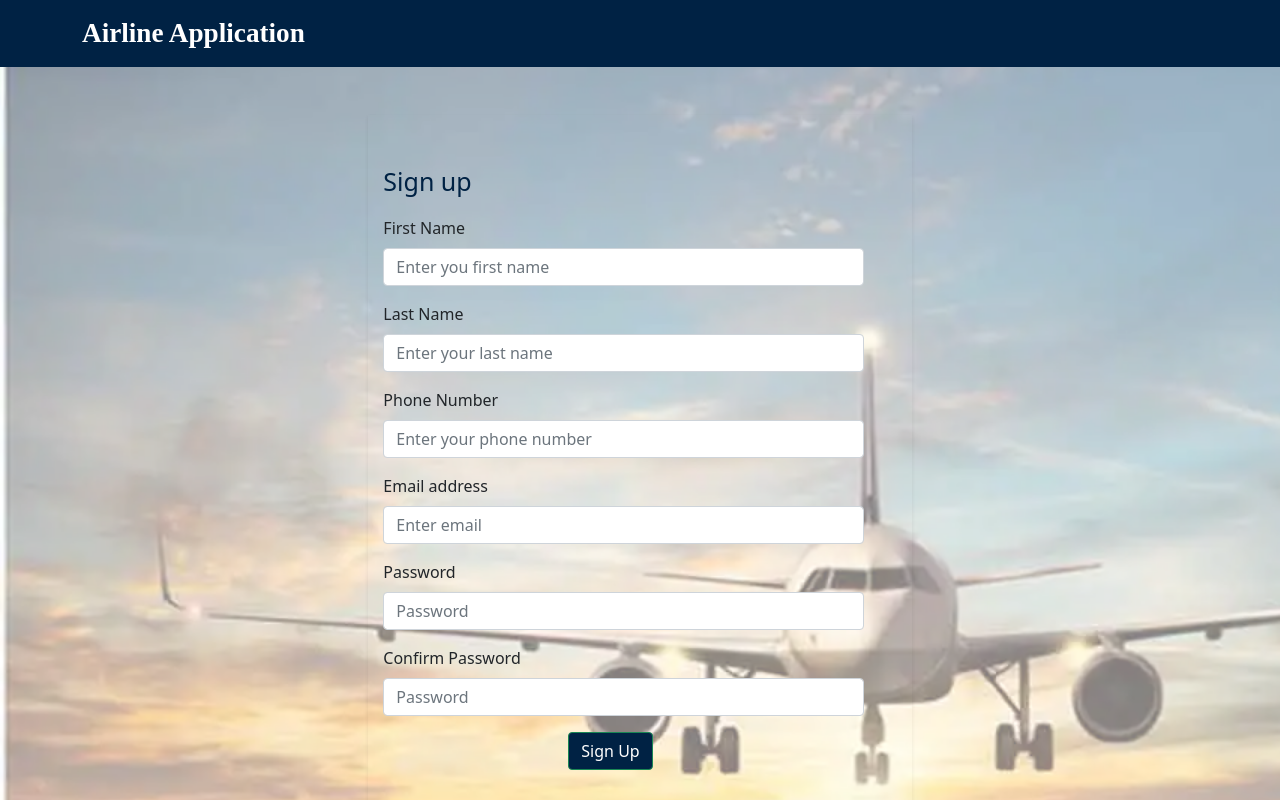
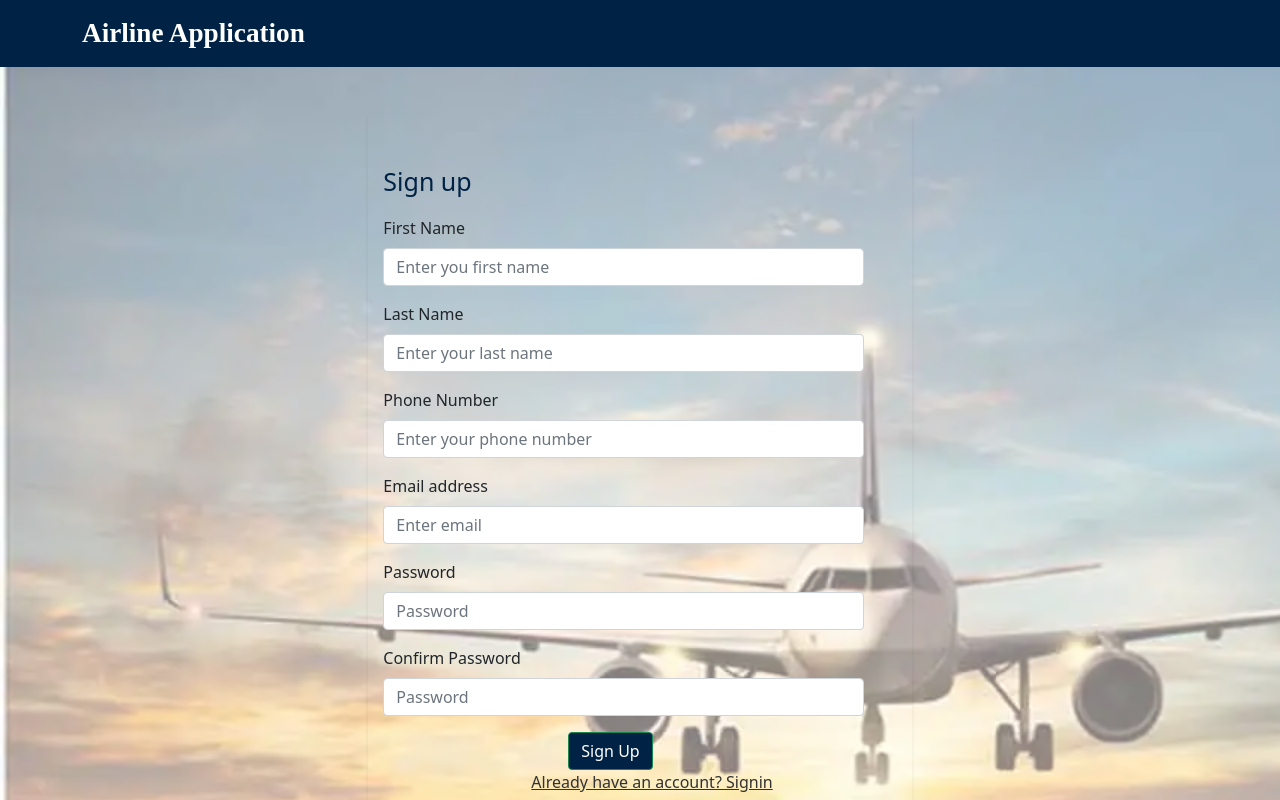
Before and after one commit to gopinathsjsu/team-project-vsrl_202_teamproject, a React (Create React App) app in the folder airline-application-frontend/: page /signup in a window 1280 px wide. Shown: the top 800 px of the page. Built offline with nearby package versions, Linux system fonts and the light colour scheme.

Commit message:
added signin under signup page

```diff
--- a/airline-application-frontend/src/components/signup.component.js
+++ b/airline-application-frontend/src/components/signup.component.js
@@ -82,6 +82,8 @@ const SignUp =()=> {
             <div style={{overflowY:"auto"}}>
             <Container  className="signup-height" fluid style={{ marginRight:0,marginLeft:0,paddingLeft:0,paddingRight:0}}>
                     {/* <h1 className="shadow-sm p-3 login rounded" style={{color:"#024"}}>SignUp</h1> */}
+                    {error && errorMessage()}
+
                     <NavBar/>
                     <Row className="mt-5">
                         <Col lg={5} md={6} sm={12} className="p-5 m-auto shadow-sm rounded-lg">
@@ -150,6 +152,7 @@ const SignUp =()=> {
                         Sign Up
                     </Button>
                     </div>
+                    <Link to="/login" className="signuplink-text"> Already have an account? Signin</Link>
                 </Form>
                 {performRedirect()}
                         </Col>
```
